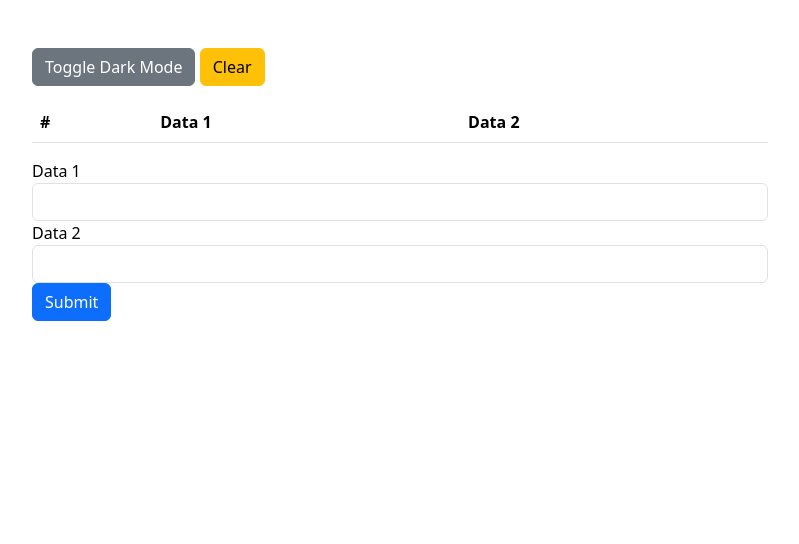
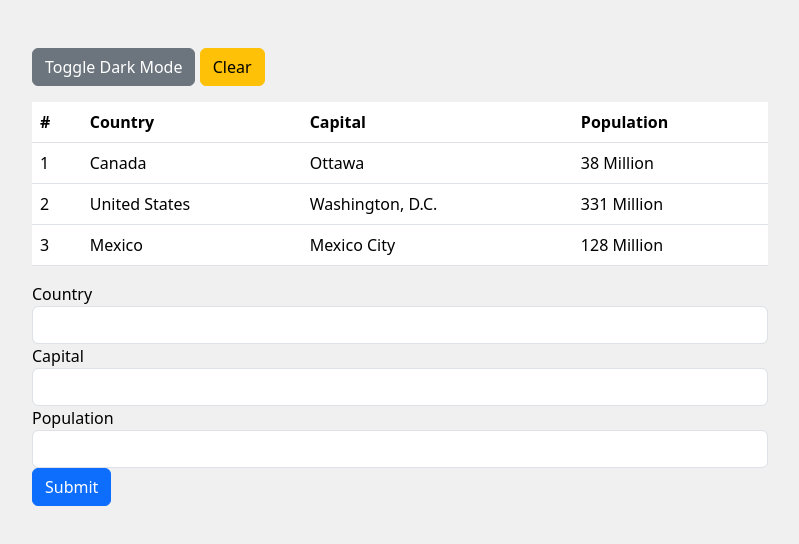
Before and after one commit to ItsAl3xx/web-data-project, a website: page index.html in a window 1280 px wide. Shown: the whole page, without its empty margins (240-1039 px from the left). Drawn offline with nearby package versions, Linux system fonts and the light colour scheme.

Commit message:
Finsihed the project

```diff
--- a/index.html
+++ b/index.html
@@ -10,7 +10,7 @@
         /* Custom styles */
         /* Sets up a light theme by default and a dark theme when .dark-mode is applied */
         body {
-            background-color: #FFFFFF; /* Light background for the light theme */
+            background-color: #F0F0F0; /* Light background for the light theme */
             color: black; /* Dark text for contrast */
         }
         .dark-mode {
@@ -41,8 +41,9 @@
                 <thead class="thead-dark">
                     <tr>
                         <th scope="col">#</th>
-                        <th scope="col">Data 1</th>
-                        <th scope="col">Data 2</th>
+                        <th scope="col">Country</th>
+                        <th scope="col">Capital</th>
+                        <th scope="col">Population</th>
                     </tr>
                 </thead>
                 <tbody>
@@ -53,14 +54,18 @@
             <!-- Form Section -->
             <form id="data-form">
                 <div class="form-group">
-                    <label for="data1">Data 1</label>
+                    <label for="data1">Country</label>
                     <input type="text" class="form-control" id="data1" required>
                 </div>
                 <div class="form-group">
-                    <label for="data2">Data 2</label>
+                    <label for="data2">Capital</label>
                     <input type="text" class="form-control" id="data2" required>
                 </div>
-                <button type="submit" class="btn btn-primary">Submit</button>
+                <div class="form-group">
+                    <label for="data2">Population</label>
+                    <input type="text" class="form-control" id="data2" required>
+                </div>
+                    <button type="submit" class="btn btn-primary">Submit</button>
                 <!-- Submit button for the form -->
             </form>
 
--- a/script.js
+++ b/script.js
@@ -1,33 +1,44 @@
-// Toggle dark mode
-document.getElementById('toggleDarkMode').onclick = function() {
-    document.body.classList.toggle('dark-mode'); // Toggle the dark-mode class on the body
-};
+document.addEventListener('DOMContentLoaded', function() {
+    // Initial data
+    const initialData = [
+        { country: 'Canada', capital: 'Ottawa', population: '38 Million' },
+        { country: 'United States', capital: 'Washington, D.C.', population: '331 Million' },
+        { country: 'Mexico', capital: 'Mexico City', population: '128 Million' }
+    ];
 
-document.getElementById('data-form').onsubmit = function(event) {
-    event.preventDefault(); // Prevent form submission
+    // Function to add a row to the table
+    function addRow(data) {
+        const tableBody = document.getElementById('data-table').getElementsByTagName('tbody')[0];
+        const newRow = tableBody.insertRow();
+        newRow.insertCell().textContent = tableBody.rows.length;
+        newRow.insertCell().textContent = data.country;
+        newRow.insertCell().textContent = data.capital;
+        newRow.insertCell().textContent = data.population;
+    }
 
-    // Get input values
-    var data1 = document.getElementById('data1').value;
-    var data2 = document.getElementById('data2').value;
+    // Populate the table with initial data
+    initialData.forEach(data => addRow(data));
 
-    // Add new row to the table
-    var table = document.getElementById('data-table').getElementsByTagName('tbody')[0];
-    var newRow = table.insertRow(table.rows.length);
+    // Toggle dark mode
+    document.getElementById('toggleDarkMode').onclick = function() {
+        document.body.classList.toggle('dark-mode'); // Toggle the dark-mode class on the body
+    };
 
-    var cell1 = newRow.insertCell(0);
-    var cell2 = newRow.insertCell(1);
-    var cell3 = newRow.insertCell(2);
+    // Form submission
+    document.getElementById('data-form').onsubmit = function(event) {
+        event.preventDefault(); // Prevent form submission
+        const country = document.getElementById('country').value;
+        const capital = document.getElementById('capital').value;
+        const population = document.getElementById('population').value;
+        addRow({ country, capital, population });
+        this.reset(); // Reset form fields
+    };
 
-    cell1.innerHTML = table.rows.length;
-    cell2.innerHTML = data1;
-    cell3.innerHTML = data2;
-
-    // Reset form
-    document.getElementById('data-form').reset();
-};
-// Event listener for the clear button
-document.getElementById('clearTable').onclick = function() {
-    // Clear the table body
-    var tbody = document.getElementById('data-table').getElementsByTagName('tbody')[0];
-    tbody.innerHTML = '';
-};
+    // Clear table functionality
+    document.getElementById('clearTable').onclick = function() {
+        const tableBody = document.getElementById('data-table').getElementsByTagName('tbody')[0];
+        tableBody.innerHTML = ''; // Clear the table body
+        // Re-populate the table with initial data
+        initialData.forEach(data => addRow(data));
+    };
+});
```
